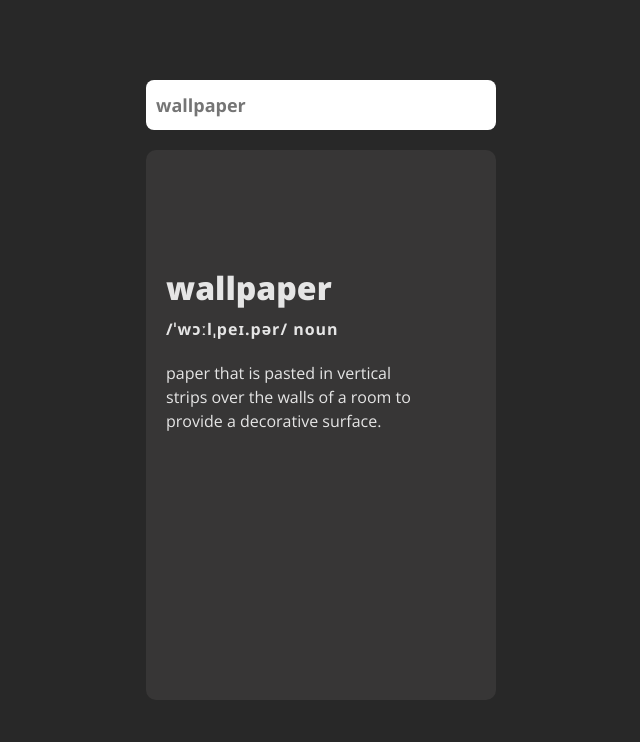
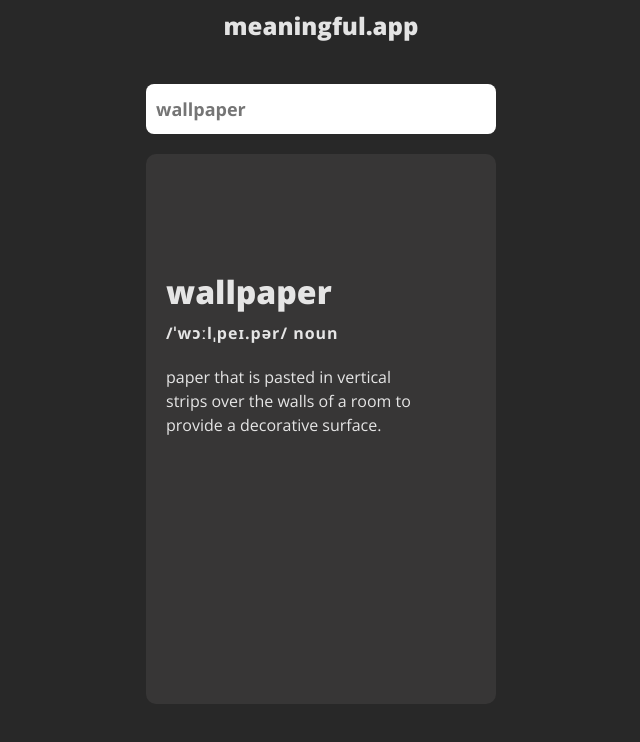
Before and after one commit to Andres2D/meaningful, a React (Vite) app: page / in a window 1280 px wide. Shown: the top 742 px of the page, without its empty margins (319-959 px from the left). Built offline with nearby package versions, Linux system fonts and the light colour scheme.

Commit message:
Add bassic logo

```diff
--- a/index.html
+++ b/index.html
@@ -7,7 +7,7 @@
     <link rel="preconnect" href="https://fonts.googleapis.com">
     <link rel="preconnect" href="https://fonts.gstatic.com" crossorigin>
     <link href="https://fonts.googleapis.com/css2?family=Open+Sans:wght@300;400;500;600;700;800&display=swap" rel="stylesheet">
-    <title>Meaningful</title>
+    <title>meaningful</title>
   </head>
   <body>
     <div id="root"></div>
--- a/src/App.module.scss
+++ b/src/App.module.scss
@@ -1,7 +1,14 @@
+.logo {
+  font-weight: 900;
+  font-size: x-large;
+  margin: 0 auto;
+  text-align: center;
+}
+
 .section {
   display: flex;
   flex-direction: column;
   justify-content: center;
   align-items: center;
-  margin: 10vh auto;
+  margin: 5vh auto;
 }
--- a/src/App.tsx
+++ b/src/App.tsx
@@ -4,6 +4,8 @@ import styles from './App.module.scss';
 
 const App = () => {
   return (
+    <>
+      <h1 className={styles.logo}>meaningful.app</h1>
       <section className={styles.section}>
         <Search />
         <Card
@@ -14,7 +16,8 @@ const App = () => {
           provide a decorative surface."
         />
       </section>
+    </>
   )
-}
+};
 
 export default App;
```
Lines whose indentation alone changed are shown as unchanged.
